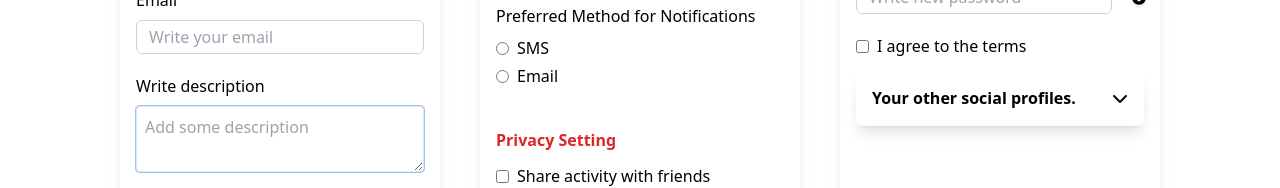
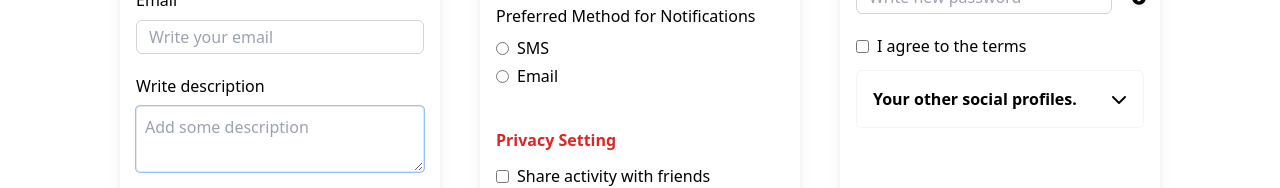
Before and after one commit to palak-sgl/React-Router, a React (Vite) app: page /demo in a window 1280 px wide. Shown: the part 754-942 px from the top of the page. Built offline with nearby package versions, Linux system fonts and the light colour scheme.

Commit message:
some minor  changes in accordian

```diff
--- a/src/components/Accordian.jsx
+++ b/src/components/Accordian.jsx
@@ -4,7 +4,7 @@ function Accordion({ title, content, content2 }) {
   const [isOpen, setIsOpen] = useState(false);
 
   return (
-    <div className="cursor-pointer rounded-md shadow-lg p-4 mt-3">
+    <div className="cursor-pointer border border-gray-100 rounded-md  p-4 mt-3">
       <div
         className="flex flex-row justify-between"
         onClick={() => setIsOpen(!isOpen)}
@@ -19,7 +19,7 @@ function Accordion({ title, content, content2 }) {
         </div>
       </div>
       {isOpen && (
-        <div className="mt-2 bg-gray-300 text-black p-2 rounded-md">
+        <div className="mt-2 bg-gray-50 text-black p-2 rounded-md">
           {content} <br />
           {content2}
         </div>
```
